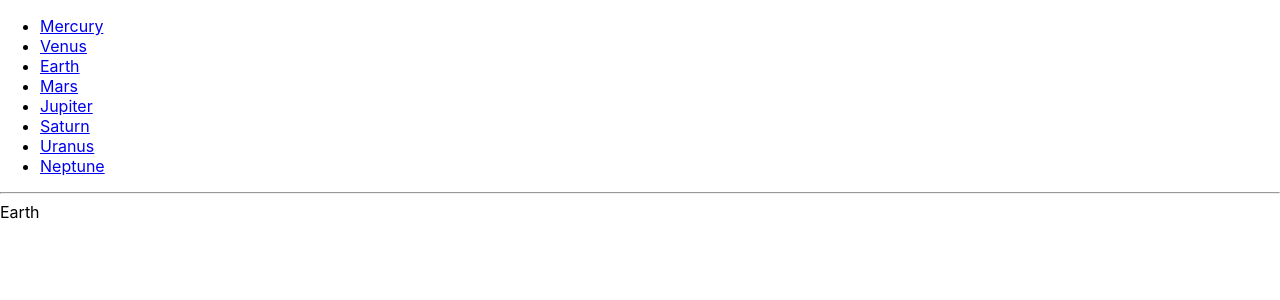
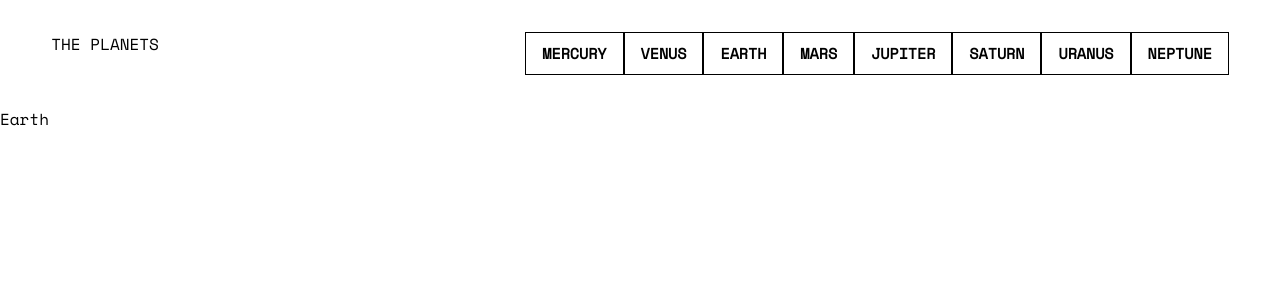
Before and after one commit to TerFrade/planet-facts, a React (Create React App) app: page /planet/earth in a window 1280 px wide. Shown: the top 300 px of the page. Built offline with nearby package versions, Linux system fonts and the light colour scheme.

Commit message:
added basic layout styles to the navbar and created seperated styles file for navbar to export all style components

```diff
--- a/package.json
+++ b/package.json
@@ -7,6 +7,7 @@
     "@types/react": "^18.0.0",
     "@types/react-dom": "^18.0.0",
     "@types/react-router-dom": "^5.3.3",
+    "@types/styled-components": "^5.1.25",
     "react": "^18.2.0",
     "react-dom": "^18.2.0",
     "react-router-dom": "^6.3.0",
--- a/public/index.html
+++ b/public/index.html
@@ -9,21 +9,13 @@
       name="description"
       content="Web site created using create-react-app"
     />
+    <link rel="preconnect" href="https://fonts.googleapis.com">
+    <link rel="preconnect" href="https://fonts.gstatic.com" crossorigin>
+    <link href="https://fonts.googleapis.com/css2?family=Space+Mono&display=swap" rel="stylesheet">
     <link rel="apple-touch-icon" href="%PUBLIC_URL%/logo192.png" />
-    <!--
-      manifest.json provides metadata used when your web app is installed on a
-      user's mobile device or desktop. See https://developers.google.com/web/fundamentals/web-app-manifest/
-    -->
+
     <link rel="manifest" href="%PUBLIC_URL%/manifest.json" />
-    <!--
-      Notice the use of %PUBLIC_URL% in the tags above.
-      It will be replaced with the URL of the `public` folder during the build.
-      Only files inside the `public` folder can be referenced from the HTML.
 
-      Unlike "/favicon.ico" or "favicon.ico", "%PUBLIC_URL%/favicon.ico" will
-      work correctly both with client-side routing and a non-root public URL.
-      Learn how to configure a non-root public URL by running `npm run build`.
-    -->
     <title>React App</title>
   </head>
   <body>
--- a/src/components/Navbar.tsx
+++ b/src/components/Navbar/index.tsx
@@ -1,5 +1,7 @@
 import React from "react"
 import { Link } from "react-router-dom"
+
+import { Container, Title, Nav } from "../Navbar/styles"
 
 type Props = {
   planetNames: string[]
@@ -8,16 +10,16 @@ type Props = {
 const Navbar: React.FC<Props> = ({ planetNames }: Props) => {
   const renderLinks = () => {
     return planetNames.map((name, i) => (
-      <li key={i}>
-        <Link to={`/planet/${name.toLowerCase()}`}>{name}</Link>
-      </li>
+      <Link key={i} to={`/planet/${name.toLowerCase()}`}>
+        {name}
+      </Link>
     ))
   }
   return (
-    <div>
-      <ul>{renderLinks()}</ul>
-      <hr />
-    </div>
+    <Container>
+      <Title>The Planets</Title>
+      <Nav>{renderLinks()}</Nav>
+    </Container>
   )
 }
 
--- /dev/null
+++ b/src/components/Navbar/styles.ts
@@ -0,0 +1,28 @@
+import styled from "styled-components"
+
+export const Container = styled.div`
+  padding: 2rem 3.2rem;
+  display: flex;
+  justify-content: space-between;
+  > * {
+    flex-basis: 100%;
+  }
+`
+
+export const Title = styled.div`
+  text-transform: uppercase;
+`
+
+export const Nav = styled.div`
+  display: flex;
+  justify-content: space-between;
+  a {
+    padding: 0.58rem 1rem;
+    border: 1px solid black;
+    color: black;
+    font-size: 0.9375rem;
+    text-transform: uppercase;
+    text-decoration: none;
+    font-weight: 600;
+  }
+`
--- a/src/index.css
+++ b/src/index.css
@@ -1,13 +1,12 @@
 body {
   margin: 0;
-  font-family: -apple-system, BlinkMacSystemFont, 'Segoe UI', 'Roboto', 'Oxygen',
-    'Ubuntu', 'Cantarell', 'Fira Sans', 'Droid Sans', 'Helvetica Neue',
-    sans-serif;
+  font-family: "Space Mono", monospace, "Segoe UI", "Roboto", "Oxygen", "Ubuntu",
+    "Cantarell", "Fira Sans", "Droid Sans", "Helvetica Neue", sans-serif;
   -webkit-font-smoothing: antialiased;
   -moz-osx-font-smoothing: grayscale;
 }
 
 code {
-  font-family: source-code-pro, Menlo, Monaco, Consolas, 'Courier New',
+  font-family: source-code-pro, Menlo, Monaco, Consolas, "Courier New",
     monospace;
 }
```
Also changed, not shown: 1 other file (tests, documents, lock files or other folders).
